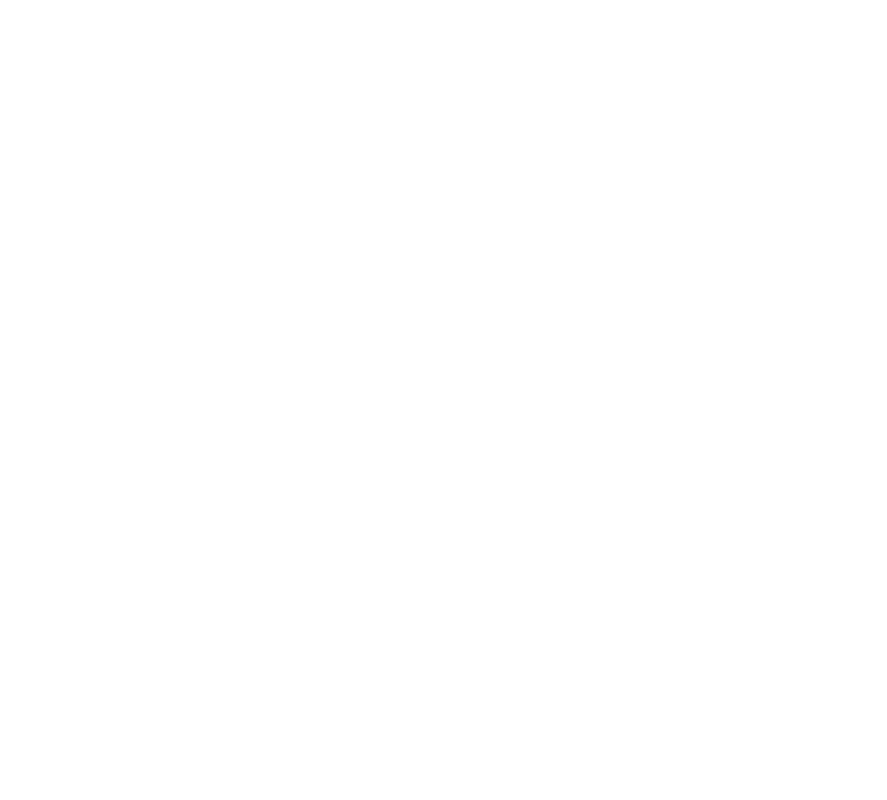
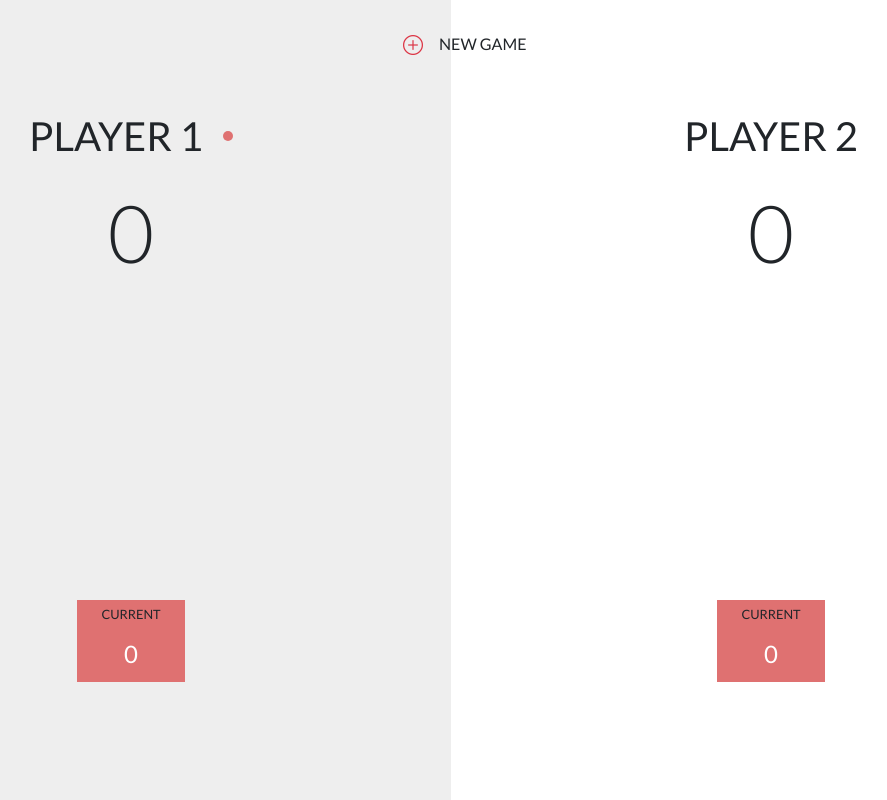
Before and after one commit to lazzsam/eval-training-js, a plain HTML site: page src/index.html in a window 1280 px wide. Shown: the whole page, without its empty margins (189-1076 px from the left). Drawn offline with nearby package versions, Linux system fonts and the light colour scheme.

Commit message:
new game + players interface

```diff
--- a/src/index.html
+++ b/src/index.html
@@ -31,8 +31,48 @@
       crossorigin="anonymous"
     ></script>
     <script src="main.js"></script>
+
     <link rel="stylesheet" href="style.css" />
+
     <title>Document</title>
   </head>
-  <body></body>
+  <body>
+    <main>
+      <div class="new-game">
+        <i class="bi bi-plus-circle text-danger mr-3 h5"></i>
+        <p>NEW GAME</p>
+      </div>
+
+      <div class="main-sections">
+        <!-- PLAYER 1 -->
+        <section
+          class="player-1 active-bg d-flex flex-column align-items-center"
+        >
+          <h1 id="one">
+            PLAYER 1
+            <div class="active"></div>
+          </h1>
+
+          <h2 class="score">0</h2>
+
+          <div class="current-score">
+            <p>CURRENT</p>
+            <h4 class="text-white">0</h4>
+          </div>
+        </section>
+
+        <!-- PLAYER 2 -->
+        <section class="player-2 d-flex flex-column align-items-center">
+          <h1 id="two">PLAYER 2</h1>
+
+          <h2 class="score">0</h2>
+
+          <div class="current-score">
+            <p>CURRENT</p>
+            <h4 class="text-white">0</h4>
+          </div>
+        </section>
+      </div>
+    </main>
+  </body>
 </html>
--- a/src/style.css
+++ b/src/style.css
@@ -1 +1,76 @@
 @import url("https://fonts.googleapis.com/css2?family=Lato:wght@300;400;700&display=swap");
+
+/* GENERAL */
+* {
+  box-sizing: border-box;
+  font-family: "Lato", sans-serif;
+}
+
+:root {
+  --grey: #f1f1f1;
+  --light-red: #df7171;
+  --active-grey: #eee;
+}
+
+.active {
+  background-color: var(--light-red);
+  width: 10px;
+  height: 10px;
+  border-radius: 50%;
+  margin-left: 0.5em;
+}
+
+.active-bg {
+  background-color: var(--active-grey);
+}
+
+/* MAIN */
+main {
+  height: 100vh;
+  overflow: hidden;
+  position: relative;
+}
+
+.new-game {
+  position: absolute;
+  left: 45%;
+  padding: 2em 1em;
+  display: flex;
+  justify-content: center;
+}
+
+.main-sections {
+  display: flex;
+}
+
+.player-1,
+.player-2 {
+  width: 50%;
+  height: 100vh;
+  padding: 7em;
+}
+
+.player-1 > #one {
+  display: flex;
+  align-items: center;
+}
+
+h2.score {
+  font-weight: 300;
+  font-size: 5rem;
+  margin-top: 0.2em;
+}
+
+.current-score {
+  background-color: var(--light-red);
+  display: flex;
+  flex-direction: column;
+  align-items: center;
+  padding: 0.3em 1.5em;
+  position: absolute;
+  top: 75%;
+}
+
+.current-score > p {
+  font-size: 0.8rem;
+}
```
